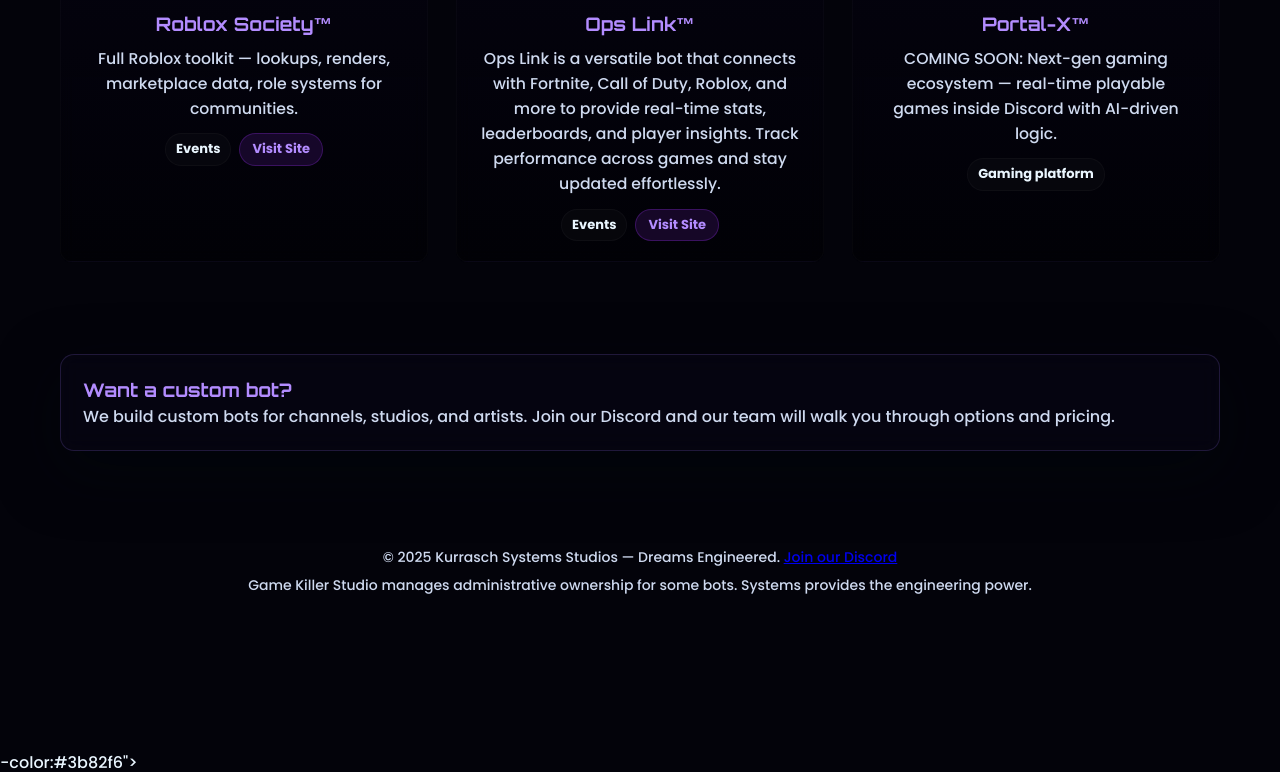
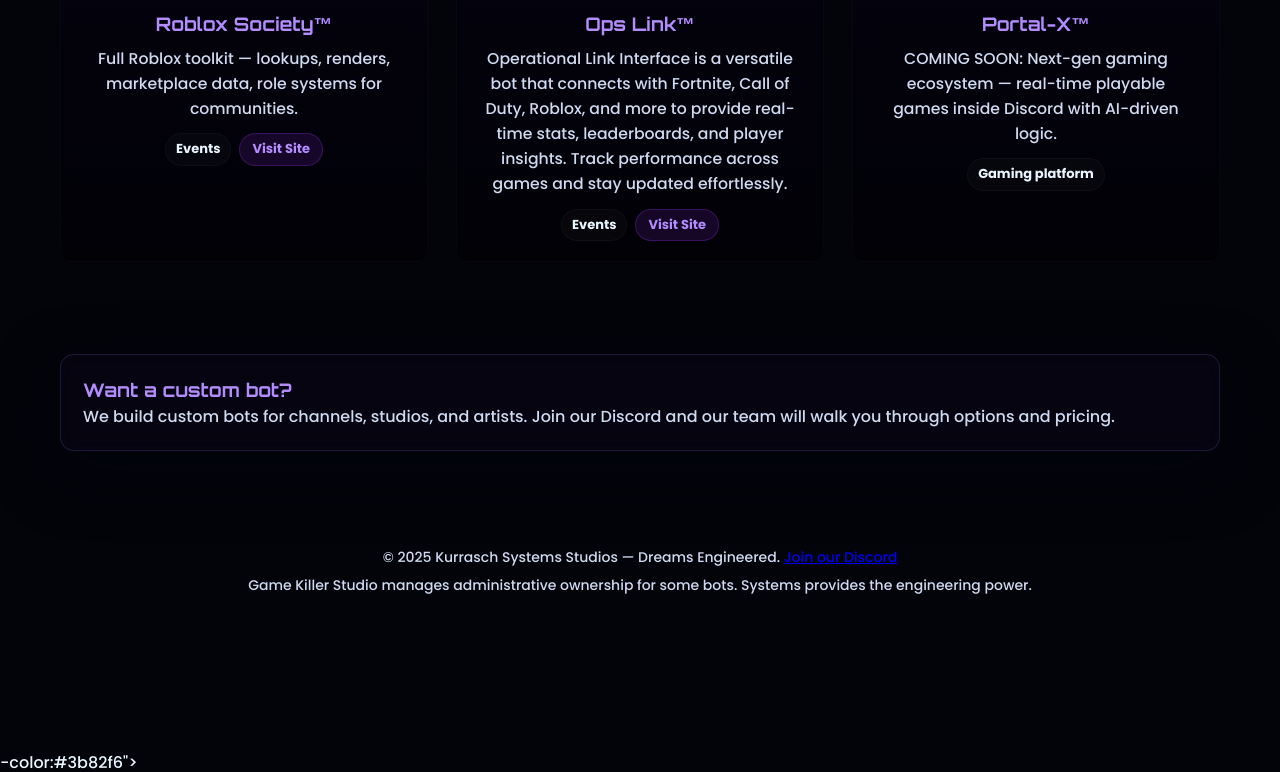
Before and after one commit to sapphirediamondcasino-bit/Kurrasch-systems-Studio-Bot-Central, a plain HTML site: page index.html in a window 1280 px wide. Shown: the part 3007-3779 px from the top of the page. Drawn offline with Linux system fonts and the light colour scheme; animation ran at ten frames a second.

Commit message:
Update description of Ops Link bot

```diff
--- a/index.html
+++ b/index.html
@@ -410,7 +410,7 @@ Sativa OS makes managing your server, interacting with members, and exploring ca
         <article class="bot" role="listitem">
           <div class="img"><img src="https://cdn.discordapp.com/attachments/1428592257581318255/1437613150504484926/OpsLink_2.0.png?ex=691489d4&is=69133854&hm=c785a3297bddd9700d270a76390ad43f97fd2fc1e3795fcc86fa982a2b8f825e&" alt="Ops Link"></div>
           <h3>Ops Link™</h3>
-          <p>Ops Link is a versatile bot that connects with Fortnite, Call of Duty, Roblox, and more to provide real-time stats, leaderboards, and player insights. Track performance across games and stay updated effortlessly.</p>
+          <p>Operational Link Interface is a versatile bot that connects with Fortnite, Call of Duty, Roblox, and more to provide real-time stats, leaderboards, and player insights. Track performance across games and stay updated effortlessly.</p>
           <div class="meta">
           <span class="pill">Events</span>
           <a href="https://opslink.online/" target="_blank" rel="noopener noreferrer" class="pill-link">Visit Site</a>
```
